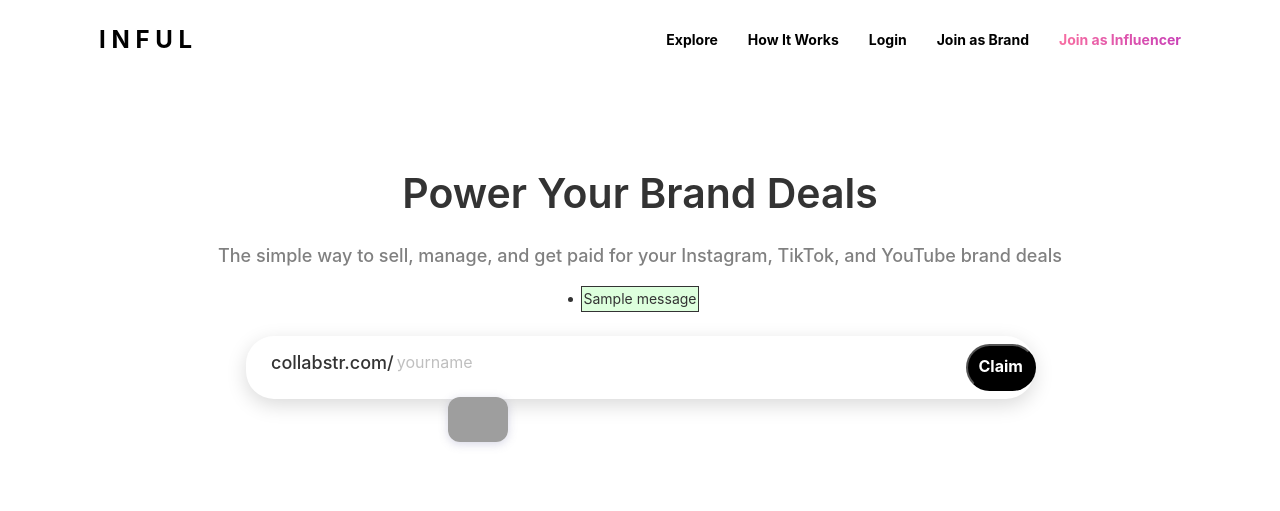
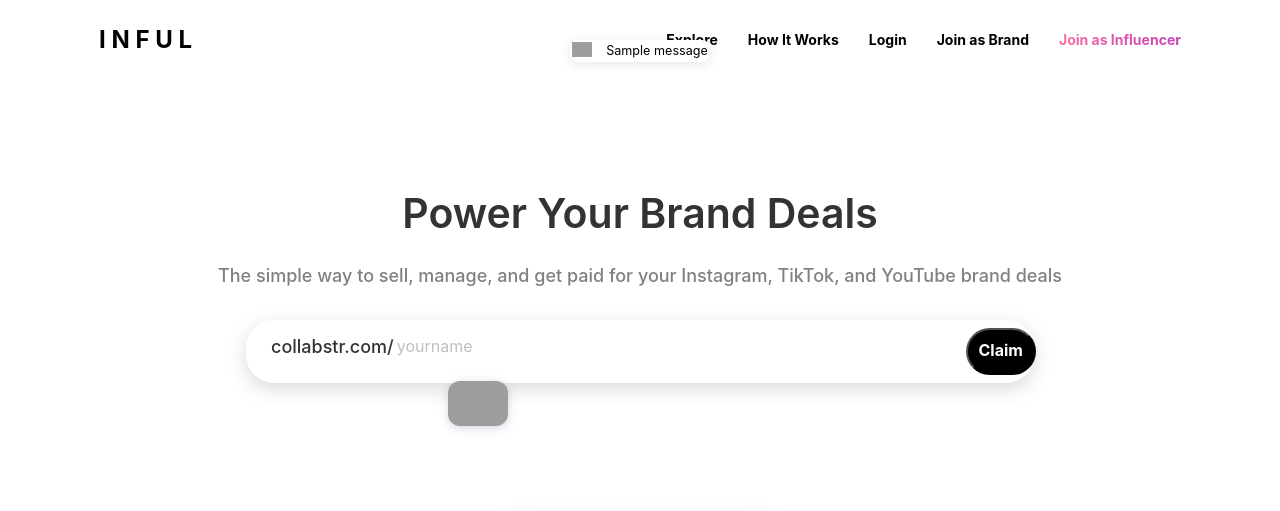
Before and after one commit to Falconx-Soft/Collabstr, a Django app: page /joinasinfluencer/ in a window 1280 px wide. Shown: the top 511 px of the page. Run offline with Django 3.2, Linux system fonts and the light colour scheme; tables that the repository leaves empty hold one stand-in row (values such as "Sample post"); one stand-in notice (Sample message) is shown; parts of the project's set-up code (start-up, migrations or seed data) failed here and were passed over; some libraries are stand-ins or nearby versions; grey boxes are pictures that could not be loaded.

Commit message:
join influencer profile  all forms

```diff
--- a/user/templates/User/join_as_influencer.html
+++ b/user/templates/User/join_as_influencer.html
@@ -5,10 +5,43 @@
 <!-- Specific CSS goes HERE -->
 {% block extrastyle %}
 <link rel="stylesheet" href="{% static '/css/join-as-influencer.css' %}">
-
+<style>
+    .messages{
+        display: flex;
+    position: fixed;
+    top: 40px;
+    left: 0;
+    right: 0;
+    margin-left: auto;
+    margin-right: auto;
+    width: fit-content;
+    max-width: 366px;
+    padding: 12px;
+    border-radius: 8px;
+    /* color: var(--black); */
+    background-color: white;
+    /* box-shadow: var(--mediumBoxShadow); */
+    font-size: 90%;
+    z-index: 9999999999;
+    box-shadow: rgb(120 120 170 / 20%) 0 2px 10px 0;
+    color: black;
+    }
+</style>
 {% endblock extrastyle %}
 
 {% block content %}
+{% if messages %}
+<div style="    display: flex;justify-content: center;">
+    <ul class="messages" style=" padding: 2px; display: flex;">
+        {% for message in messages %}
+        <div {% if message.tags %} class="{{ message.tags }}" {% endif %} style="display: flex;">
+            <div><img src="https://d5ik1gor6xydq.cloudfront.net/websiteImages/creatorMarketplace/err.svg" class="succ-err-msg-img" id="msg-img-err" style="display: block;width: 20px;margin-right: 14px;" ></div></div>
+            <div>{{ message }}</div>
+            {% endfor %}
+    </ul>
+</div>
+
+        {% endif %}
 
 <div class="container text-center title-section" style="    padding: 10px;display: flex;flex-direction: column;text-align: center;align-items: center;justify-content: center;">
     <h1 class="Join-Influencer-Title">Power Your Brand Deals</h1>
@@ -16,16 +49,7 @@
         deals
     </h2>
 </div>
-{% if messages %}
-<div style="    display: flex;justify-content: center;">
-    <ul class="messages" style="border: 1px solid; background: #ddffdd; padding: 2px;">
-        {% for message in messages %}
-        <li{% if message.tags %} class="{{ message.tags }}" {% endif %}>{{ message }}</li>
-            {% endfor %}
-    </ul>
-</div>
 
-        {% endif %}
 <form action="{% url 'join_as_influencer' %}" method="post">
 {% csrf_token %}
     <div class="d-flex">
--- a/user/views.py
+++ b/user/views.py
@@ -9,11 +9,13 @@ import uuid
 from .models import*
 from django.conf import settings
 from django.core.mail import send_mail
+from sms import send_sms
 # from .models import join_influencer
 
 # Create your views here.
 # @login_required(login_url='login')
 def home(request):
+
 	return render(request,'User/home.html')
 
 def loginUser(request):
@@ -86,7 +88,7 @@ def join_as_influencer(request):
 		try:
 			influencer_username= request.POST.get('influencer_username')
 			if JoinInfluencer.objects.filter(influencer_username=influencer_username):
-				messages.success(request, 'Username is taken')
+				messages.success(request, 'Username Not Available')
 				return redirect(request, 'join_as_influencer.html')
 			else:
 
```
Also changed, not shown: db.sqlite3, user/templates/User/influencer_profile.html (added).
